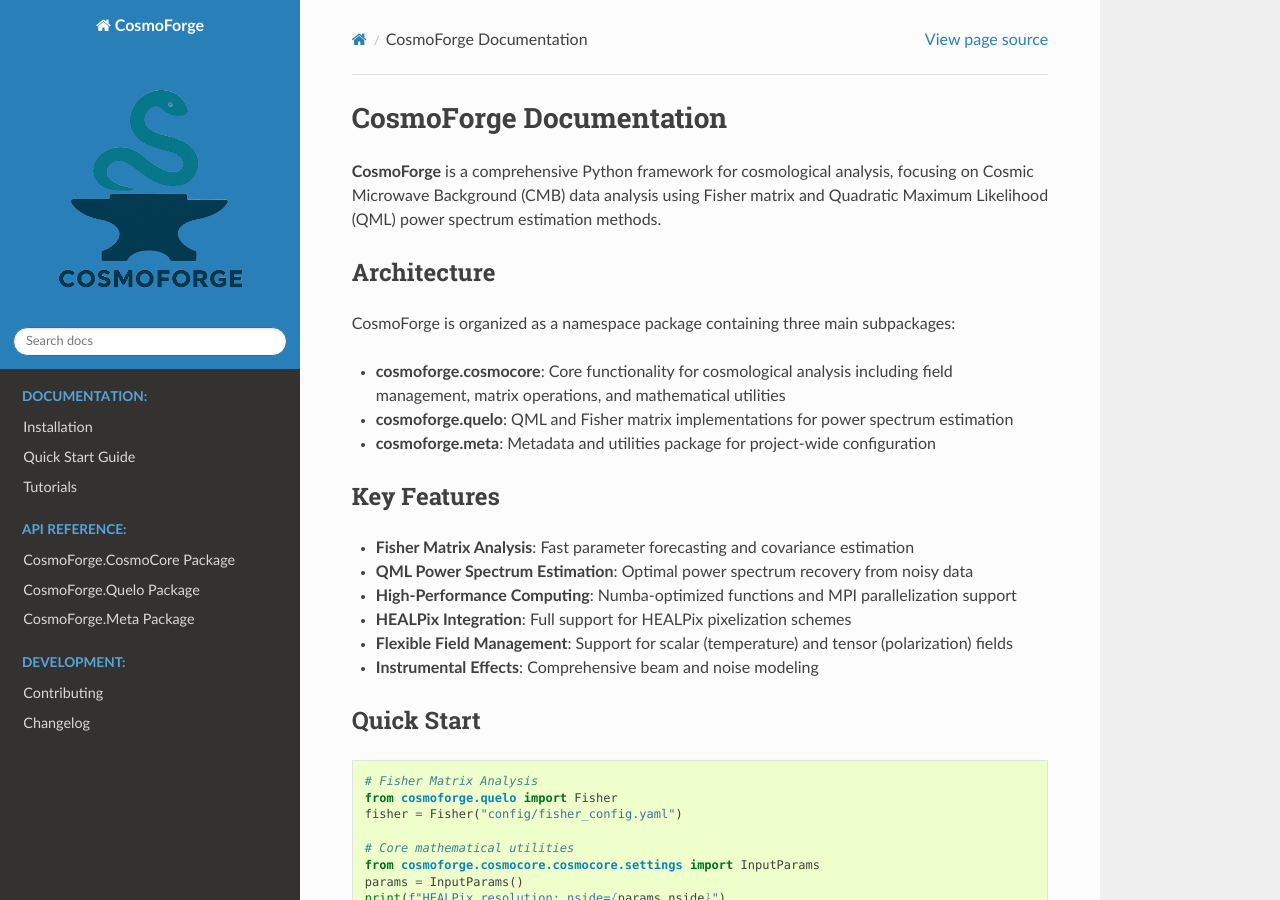
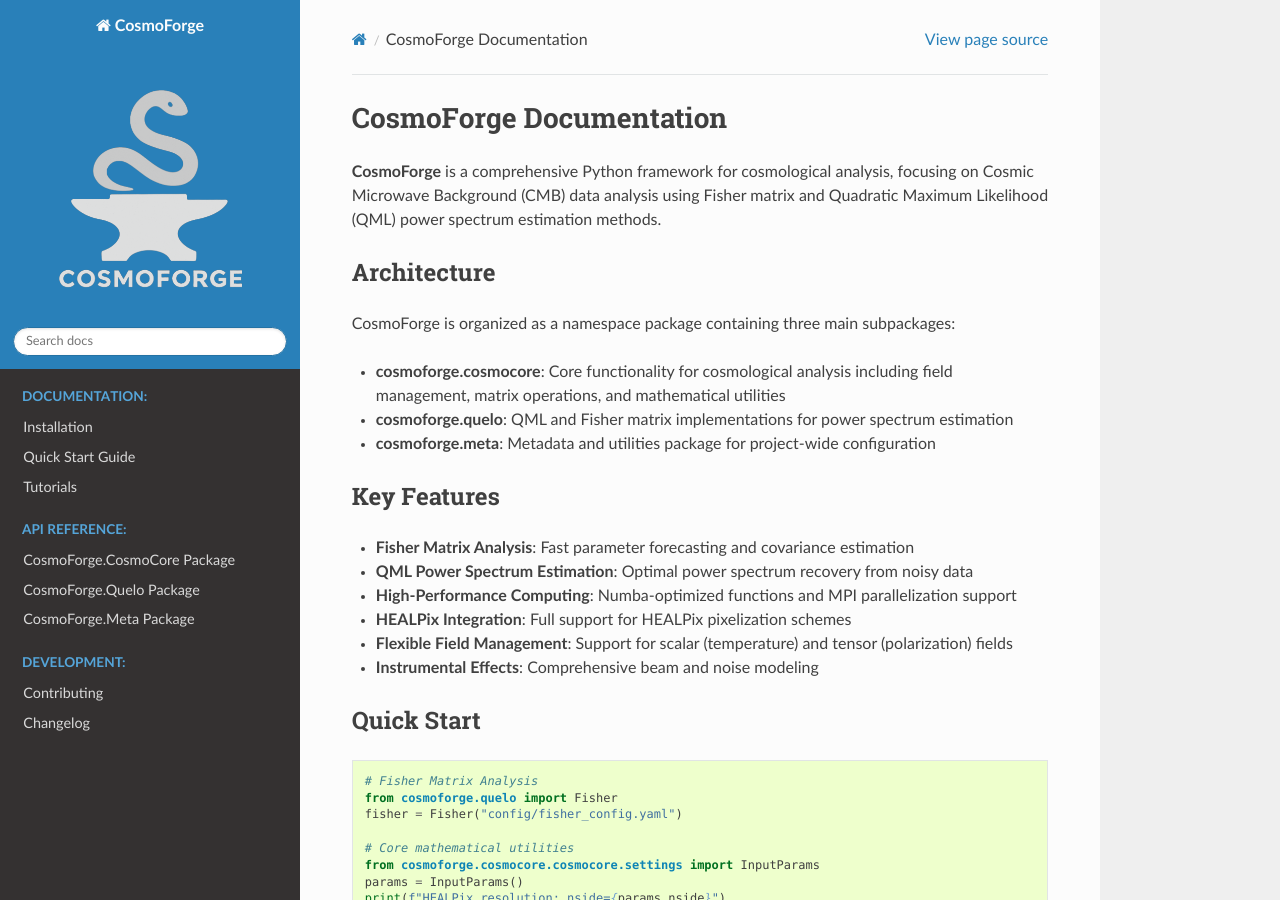
Before and after one commit to ggalloni/CosmoForge, a Sphinx documentation site: the page built from docs/source/index.rst, in a window 1280 px wide and 900 px high. Built offline with Sphinx 7.4.7 and the Read the Docs theme 3.1.0, drawn with Linux system fonts in a browser that asks for light colours.

Commit message:
change to dark logo

```diff
--- a/docs/source/conf.py
+++ b/docs/source/conf.py
@@ -96,7 +96,7 @@ language = "en"
 html_theme = "sphinx_rtd_theme"  # Use Read the Docs theme
 html_static_path = ["_static"]
 
-html_logo = "_static/logo_cosmoforge_light.png"
+html_logo = "_static/logo_cosmoforge_dark.png"
 
 # Copy .nojekyll file to output directory for GitHub Pages
 html_extra_path = [".nojekyll"]
@@ -105,8 +105,6 @@ html_extra_path = [".nojekyll"]
 html_theme_options = {
     "analytics_id": "",  # Provided by you if you have Google Analytics
     "logo_only": False,
-    "light_logo": "logo_cosmoforge_light.png",
-    "dark_logo": "logo_cosmoforge_dark.png",
     "prev_next_buttons_location": "bottom",
     "style_external_links": False,
     "collapse_navigation": True,
```
